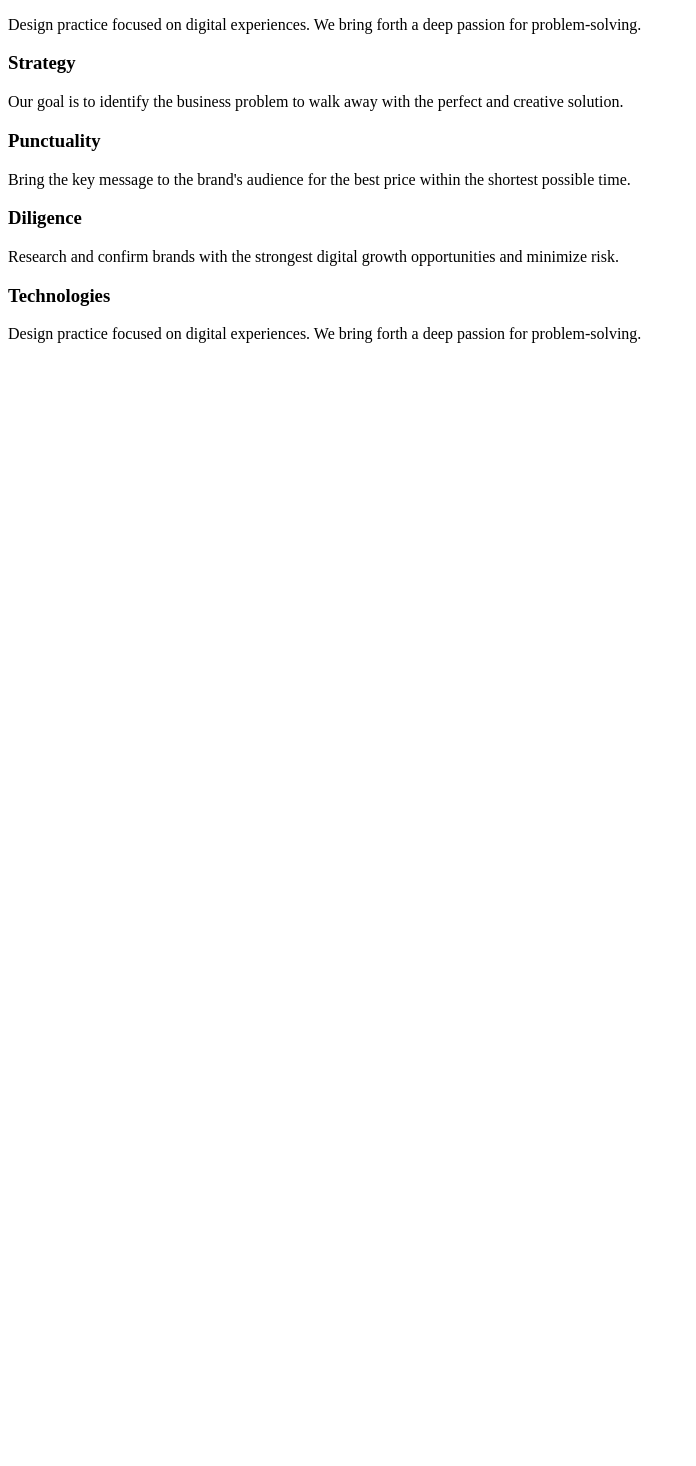
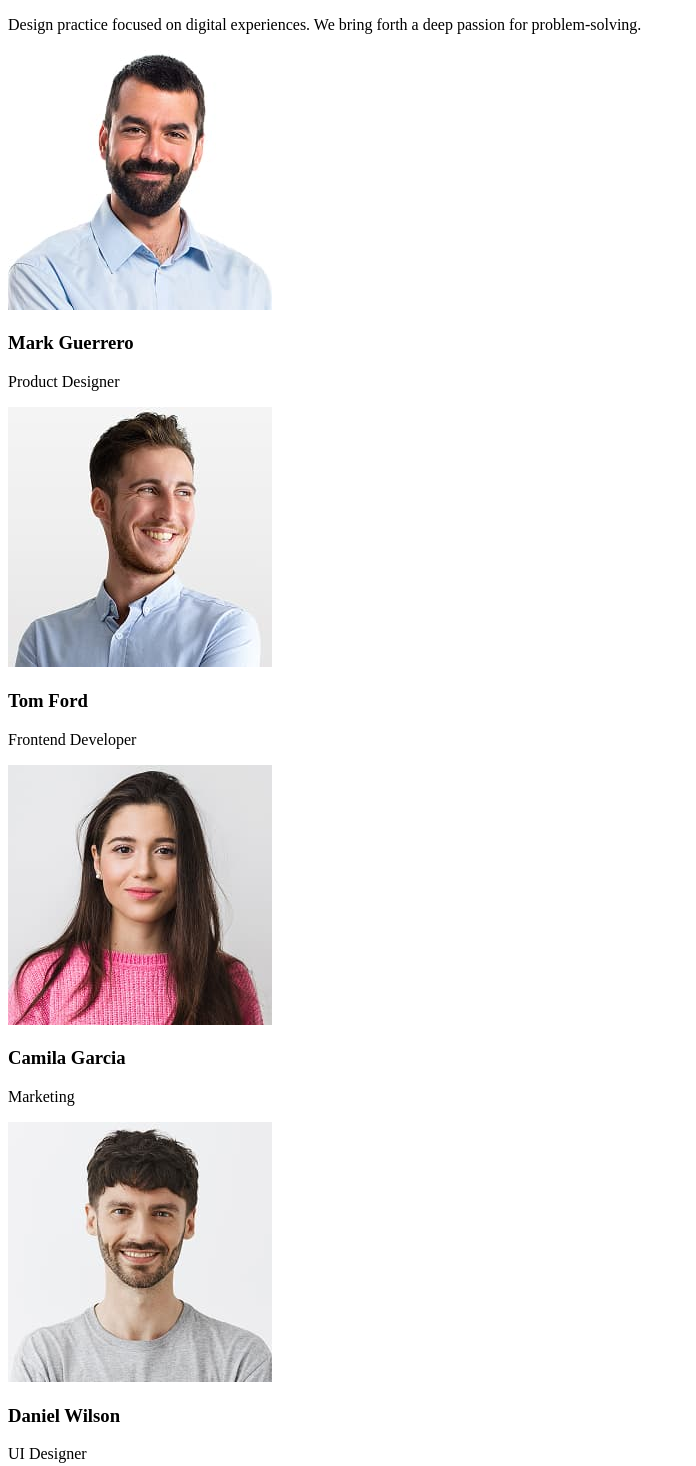
Before and after one commit to Yurii1985Chikunov/goit-markup-hw-1, a plain HTML site: page index.html in a window 1280 px wide. Shown: the part 562-2028 px from the top of the page, without its empty margins (0-696 px from the left). Before the commit the page ends 921 px from the top, so only its background shows below. Drawn offline with Linux system fonts and the light colour scheme.

Commit message:
add section-2

```diff
--- a/index.html
+++ b/index.html
@@ -57,23 +57,24 @@
     <section>
         <div>
             <div>
-                <h3>Strategy</h3>
-                <p>Our goal is to identify the business problem to walk away with the perfect and creative solution.
-                </p>
+                <img src="images/user_1.jpg" alt="Mark Guerrero">
+                <h3>Mark Guerrero</h3>
+                <p>Product Designer</p>
             </div>
             <div>
-                <h3>Punctuality</h3>
-                <p>Bring the key message to the brand's audience for the best price within the shortest possible time.
-                </p>
+                <img src="images/user_2.jpg" alt="Tom Ford">
+                <h3>Tom Ford</h3>
+                <p>Frontend Developer</p>
             </div>
             <div>
-                <h3>Diligence</h3>
-                <p>Research and confirm brands with the strongest digital growth opportunities and minimize risk. </p>
+                <img src="images/user_3.jpg" alt="Camila Garcia">
+                <h3>Camila Garcia</h3>
+                <p>Marketing</p>
             </div>
             <div>
-                <h3>Technologies</h3>
-                <p>Design practice focused on digital experiences. We bring forth a deep passion for problem-solving.
-                </p>
+                <img src="images/user_4.jpg" alt="Daniel Wilson">
+                <h3>Daniel Wilson</h3>
+                <p>UI Designer</p>
             </div>
         </div>
     </section>
```
